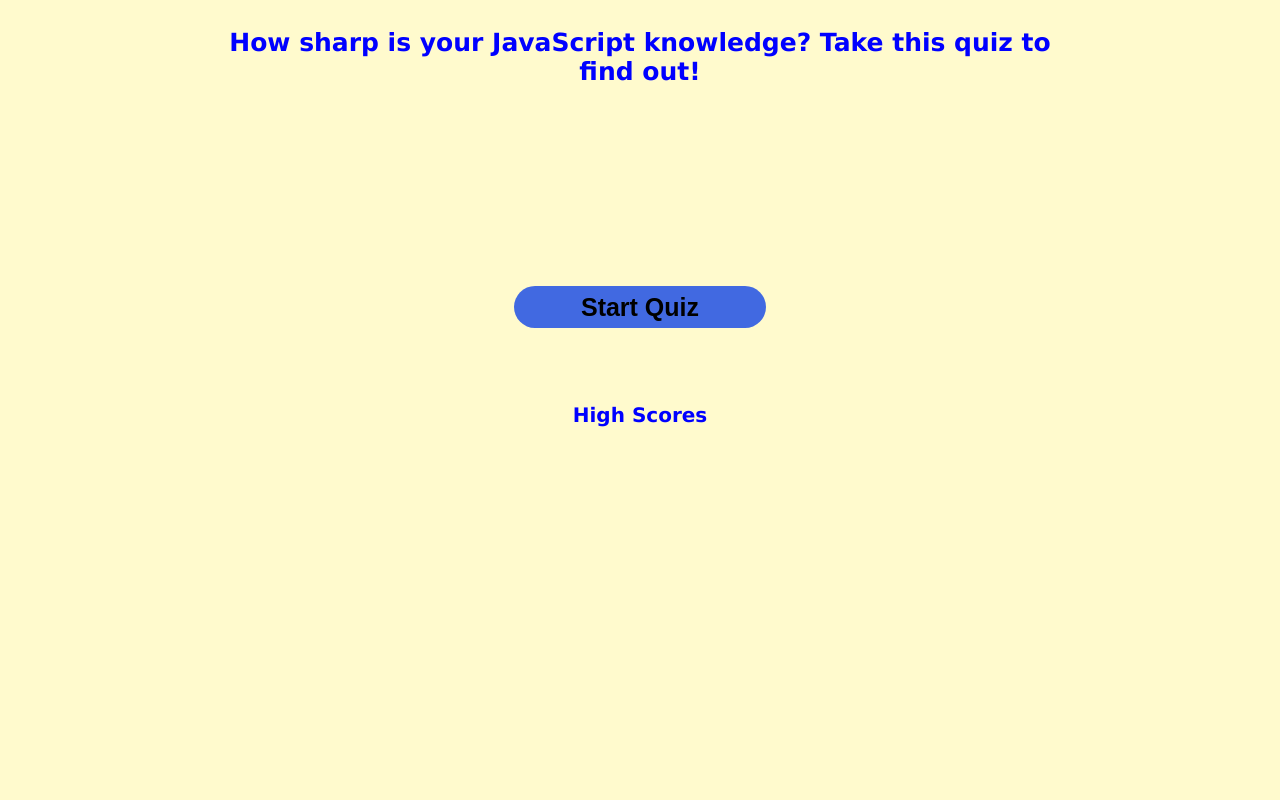
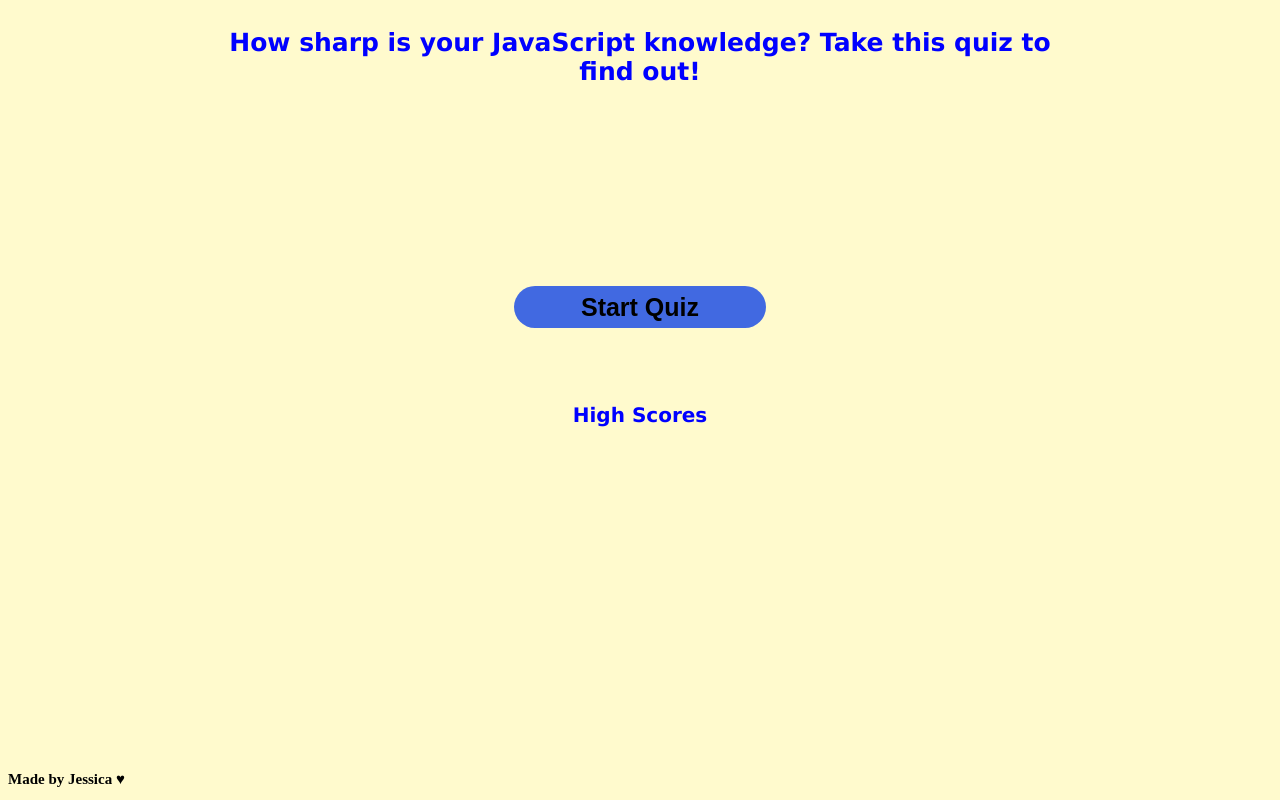
Before and after one commit to jessicap5159/quizzicality, a plain HTML site: page index.html in a window 1280 px wide. Drawn offline with Linux system fonts and the light colour scheme.

Commit message:
added the footer

```diff
--- a/index.html
+++ b/index.html
@@ -20,9 +20,10 @@
         <div class="high-scores">
             High Scores
         </div>
-
     </section>
-
+<footer>
+    <h2>Made by Jessica &#9829 </h2>
+</footer>
 </body>
 </html>
 <!-- test -->
--- a/style.css
+++ b/style.css
@@ -48,3 +48,8 @@ button:active {
     font-size: 20px;
     font-weight:bold;
 }
+
+footer {
+    text-align: left;
+    font-size: 10px;
+position:fixed; bottom: 0}
```
